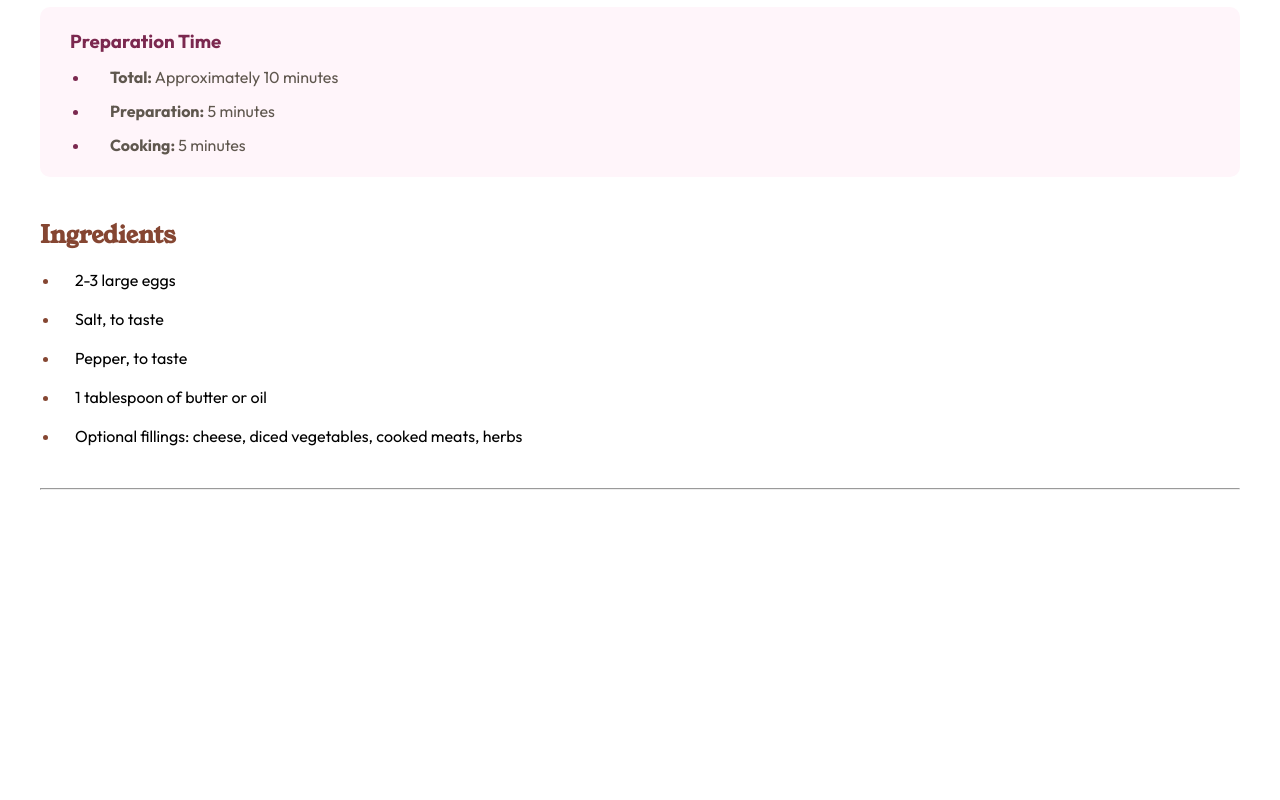
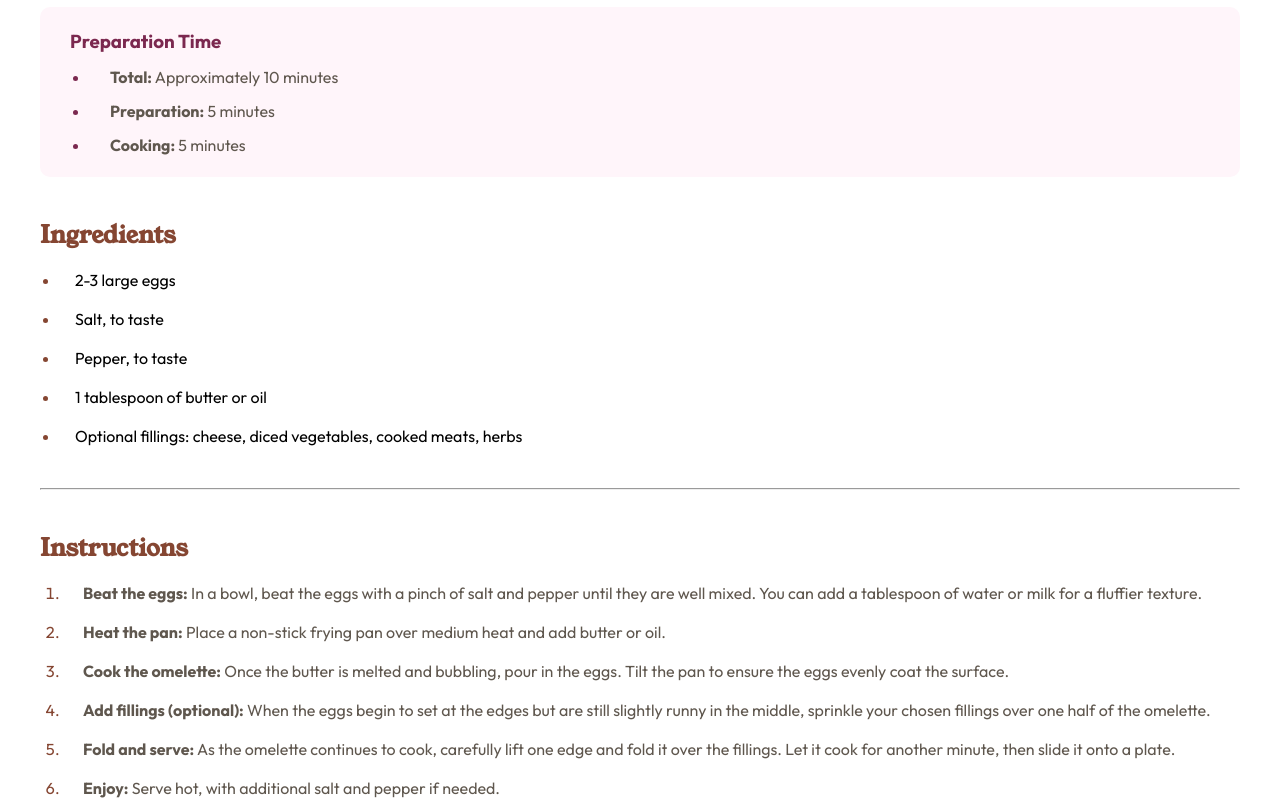
Before and after one commit to Gabriel707Alves/Pagina-de-Receitas, a plain HTML site: page index.html in a window 1280 px wide. Shown: the part 780-1580 px from the top of the page. Before the commit the page ends 1310 px from the top, so only its background shows below. Drawn offline with Linux system fonts and the light colour scheme.

Commit message:
finalizado a sessão de Instruções

```diff
--- a/index.html
+++ b/index.html
@@ -69,7 +69,29 @@
 
         <hr class="hr">
 
-
+        <section id="instrucoes">
+            <h2 class="cor_h2 fonte_titulo" >Instructions</h2>
+            <ol class="cor_texto">
+                <li>
+                    <strong class="cor_negrito">Beat the eggs:</strong> In a bowl, beat the eggs with a pinch of salt and pepper until they are well mixed. You can add a tablespoon of water or milk for a fluffier texture.
+                </li>
+                <li>
+                    <strong class="cor_negrito">Heat the pan:</strong> Place a non-stick frying pan over medium heat and add butter or oil.
+                </li>
+                <li>
+                    <strong class="cor_negrito">Cook the omelette:</strong> Once the butter is melted and bubbling, pour in the eggs. Tilt the pan to ensure the eggs evenly coat the surface.
+                </li>
+                <li>
+                    <strong class="cor_negrito">Add fillings (optional):</strong> When the eggs begin to set at the edges but are still slightly runny in the middle, sprinkle your chosen fillings over one half of the omelette.
+                </li>
+                <li>
+                    <strong class="cor_negrito">Fold and serve:</strong> As the omelette continues to cook, carefully lift one edge and fold it over the fillings. Let it cook for another minute, then slide it onto a plate.
+                </li>
+                <li>
+                    <strong class="cor_negrito">Enjoy:</strong> Serve hot, with additional salt and pepper if needed.
+                </li>
+            </ol>
+        </section>
     </main>
 </body>
 </html>
--- a/style.css
+++ b/style.css
@@ -101,3 +101,23 @@
 .hr{
     margin: 40px;
 }
+
+
+
+/* Sessão de Instruções */
+#instrucoes{
+    margin: 0px 40px 0px 40px;
+}
+
+#instrucoes ol{
+    margin: 0px 0px 0px 23px;
+}
+
+#instrucoes ol li{
+    margin: 15px 0px 0px 0px;
+    padding: 0px 0px 0px 20px;
+}
+
+#instrucoes ol li::marker{
+    color: var(--Brown_800);
+}
```
